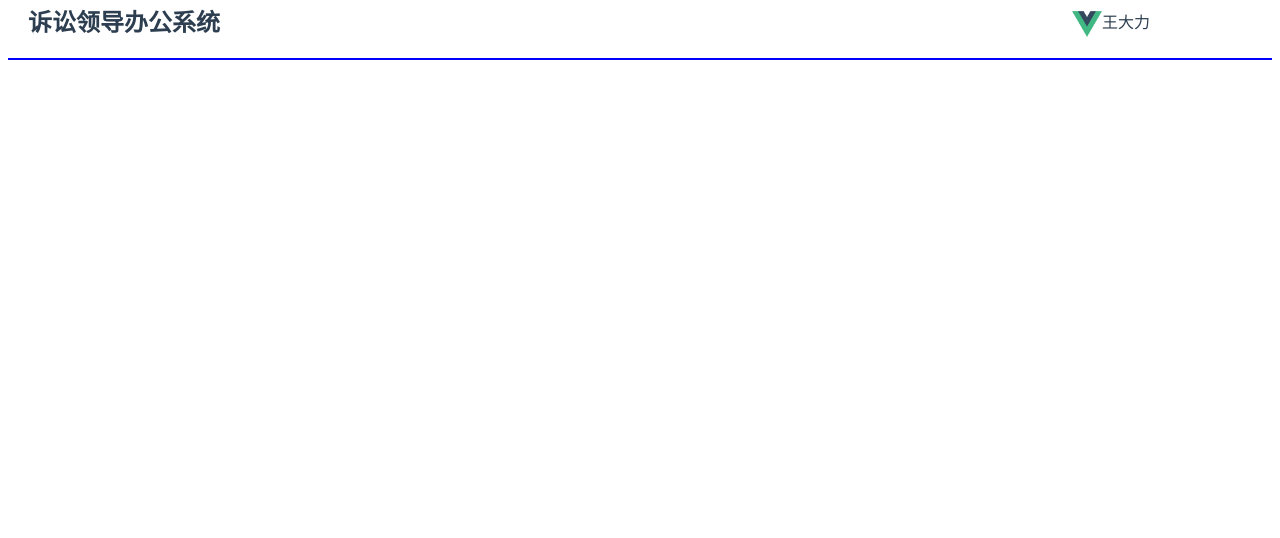
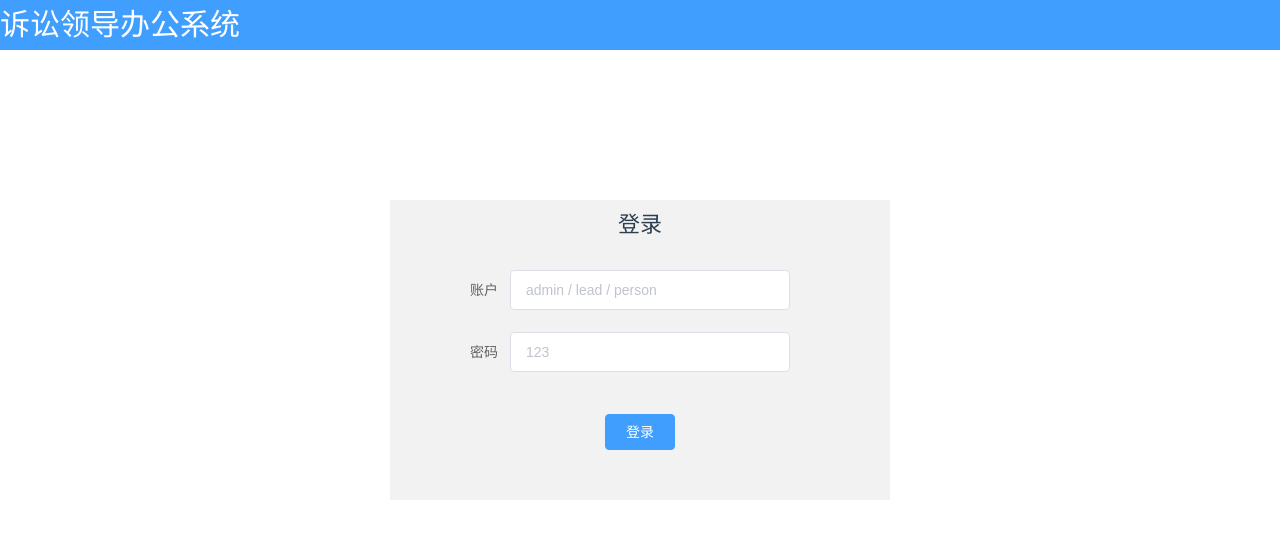
Before and after one commit to jiadongchao/lead, a Vue app: page / in a window 1280 px wide. Shown: the top 538 px of the page. Built offline with nearby package versions, Linux system fonts and the light colour scheme.

Commit message:
第二次提交

```diff
--- a/src/App.vue
+++ b/src/App.vue
@@ -12,7 +12,9 @@ export default {
 </script>
 
 <style>
+@import './style/reset.css';
 #app {
+  height: 100%;
   font-family: 'Avenir', Helvetica, Arial, sans-serif;
   -webkit-font-smoothing: antialiased;
   -moz-osx-font-smoothing: grayscale;
--- a/src/components/Home.vue
+++ b/src/components/Home.vue
@@ -7,7 +7,7 @@
             <span class="personName">王大力</span>
         </div>
       </div>
-
+      <router-view/>
   </div>
 </template>
 
--- a/src/components/Login.vue
+++ b/src/components/Login.vue
@@ -0,0 +1,68 @@
+<template>
+  <div class="login">
+    <div class="header">
+        <h1>诉讼领导办公系统</h1>
+    </div>
+    <div class="formWrap">
+        <h2 class="formTitle">登录</h2>
+        <el-form :label-position="'right'" label-width="120px" :model="formInfo">
+            <el-form-item label="账户" class="formInput" >
+                <el-input v-model="formInfo.account" placeholder="admin / lead / person"></el-input>
+            </el-form-item>
+            <el-form-item label="密码" class="formInput" >
+                <el-input v-model="formInfo.psw" placeholder="123" type="password"></el-input>
+            </el-form-item>
+
+            <el-button class="loginBtn" type="primary" size="medium" @click="loginFn(formInfo)">登录</el-button>
+
+        </el-form>
+    </div>
+
+  </div>
+</template>
+
+<script>
+export default {
+  name: "Login",
+    data() {
+      return {
+        formInfo: {
+          account: '',
+          psw: '',
+        }
+      };
+    },
+    methods:{
+        loginFn(formInfo){
+            if(formInfo.psw == 123){
+                let type = formInfo.account
+                switch(type){
+                    case 'person':
+                    this.$router.push('/Person');
+                    break;
+                    case 'admin':
+                    this.$router.push('/Admin');
+                    break;
+                     case 'lead':
+                    this.$router.push('/lead');
+                    break;
+                    default:
+                    console.log("def")
+                }
+            }
+        }
+    }
+
+};
+</script>
+
+<!-- Add "scoped" attribute to limit CSS to this component only -->
+<style scoped>
+.login{height: 100%;position: relative;}
+.header{height: 50px;background: #409EFF;}
+.header h1{font-size: 30px;height: 50px;line-height: 50px;color: #ffffff}
+.formWrap{background:#F2F2F2; width: 500px;height: 300px;text-align: center;margin:-200px 0 0 -250px;position: absolute;top: 50%;left: 50%;}
+.formTitle{font-size: 22px;height: 50px;line-height: 50px;margin-bottom: 20px;}
+.formInput{width: 400px}
+.loginBtn{margin-top:20px }
+</style>
--- a/src/router/index.js
+++ b/src/router/index.js
@@ -2,15 +2,45 @@ import Vue from 'vue'
 import Router from 'vue-router'
 import HelloWorld from '@/components/HelloWorld'
 import Home from '@/components/Home'
+import Login from '@/components/Login'
+import Person from '@/views/person/Person'
+import Lead from '@/views/lead/Lead'
+import Admin from '@/views/admin/Admin'
 
 Vue.use(Router)
 
 export default new Router({
+  mode:'history',
   routes: [
     {
       path: '/',
+      name: 'Login',
+      component: Login
+    },
+    {
+      path: '/Home',
       name: 'Home',
       component: Home
-    }
+    },
+    {
+      path: '/Login',
+      name: 'Login',
+      component: Login
+    },
+     {
+      path: '/Person',
+      name: 'Person',
+      component: Person
+    },
+    {
+     path: '/Lead',
+     name: 'Lead',
+     component: Lead
+   },
+   {
+    path: '/Admin',
+    name: 'Admin',
+    component: Admin
+  }
   ]
 })
--- /dev/null
+++ b/src/style/reset.css
@@ -0,0 +1,93 @@
+/**
+ * Eric Meyer's Reset CSS v2.0 (http://meyerweb.com/eric/tools/css/reset/)
+ * http://cssreset.com
+ */
+html, body, div, span, applet, object, iframe,
+h1, h2, h3, h4, h5, h6, p, blockquote, pre,
+a, abbr, acronym, address, big, cite, code,
+del, dfn, em, img, ins, kbd, q, s, samp,
+small, strike, strong, sub, sup, tt, var,
+b, u, i, center,
+dl, dt, dd, ol, ul, li,
+fieldset, form, label, legend,
+table, caption, tbody, tfoot, thead, tr, th, td,
+article, aside, canvas, details, embed,
+figure, figcaption, footer, header,
+menu, nav, output, ruby, section, summary,
+time, mark, audio, video, input {
+  margin: 0;
+  padding: 0;
+  border: 0;
+  font-size: 100%;
+  font-weight: normal;
+  vertical-align: baseline;
+}
+
+/* HTML5 display-role reset for older browsers */
+article, aside, details, figcaption, figure,
+footer, header, menu, nav, section {
+  display: block;
+}
+html{
+  height: 100%;
+}
+body {
+  line-height: 1;
+  height: 100%;
+}
+
+blockquote, q {
+  quotes: none;
+}
+
+blockquote:before, blockquote:after,
+q:before, q:after {
+  content: none;
+}
+
+table {
+  border-collapse: collapse;
+  border-spacing: 0;
+}
+
+/* custom */
+a {
+  color: #7e8c8d;
+  text-decoration: none;
+  -webkit-backface-visibility: hidden;
+}
+
+li {
+  list-style: none;
+}
+
+::-webkit-scrollbar {
+  width: 5px;
+  height: 5px;
+}
+
+::-webkit-scrollbar-track-piece {
+  background-color: rgba(0, 0, 0, 0.2);
+  -webkit-border-radius: 6px;
+}
+
+::-webkit-scrollbar-thumb:vertical {
+  height: 5px;
+  background-color: rgba(125, 125, 125, 0.7);
+  -webkit-border-radius: 6px;
+}
+
+::-webkit-scrollbar-thumb:horizontal {
+  width: 5px;
+  background-color: rgba(125, 125, 125, 0.7);
+  -webkit-border-radius: 6px;
+}
+
+html, body {
+  width: 100%;
+}
+
+body {
+  -webkit-text-size-adjust: none;
+  -webkit-tap-highlight-color: rgba(0, 0, 0, 0);
+}
--- /dev/null
+++ b/src/views/admin/Admin.vue
@@ -0,0 +1,15 @@
+<template>
+  <div class="admin">
+      <div class="header">
+          <h1>诉讼领导办公系统--管理员</h1>
+      </div>
+
+  </div>
+</template>
+
+<style scoped>
+.admin{height: 100%;position: relative;}
+.header{height: 50px;background: #409EFF;}
+.header h1{font-size: 30px;height: 50px;line-height: 50px;color: #ffffff}
+
+</style>
--- /dev/null
+++ b/src/views/lead/Lead.vue
@@ -0,0 +1,15 @@
+<template>
+  <div class="lead">
+      <div class="header">
+          <h1>诉讼领导办公系统--领导</h1>
+      </div>
+
+  </div>
+</template>
+
+<style scoped>
+.lead{height: 100%;position: relative;}
+.header{height: 50px;background: #409EFF;}
+.header h1{font-size: 30px;height: 50px;line-height: 50px;color: #ffffff}
+
+</style>
--- /dev/null
+++ b/src/views/person/Person.vue
@@ -0,0 +1,15 @@
+<template>
+  <div class="person">
+      <div class="header">
+          <h1>诉讼领导办公系统--个人</h1>
+      </div>
+
+  </div>
+</template>
+
+<style scoped>
+.person{height: 100%;position: relative;}
+.header{height: 50px;background: #409EFF;}
+.header h1{font-size: 30px;height: 50px;line-height: 50px;color: #ffffff}
+
+</style>
```
